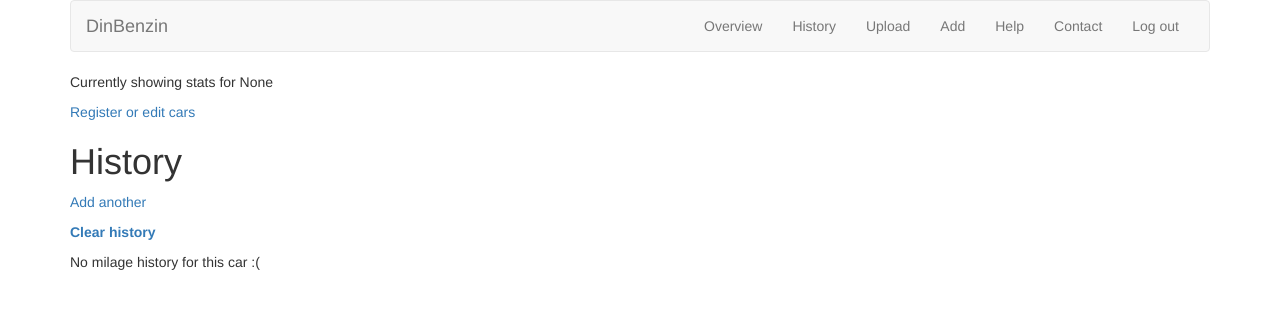
After one commit to gandalftheFFFFFF/mileage, a Django app: a page that uses placeholder/templates/placeholder/history.html in a window 1280 px wide. The commit adds this page. Shown: the top 309 px of the page. Run offline with Django 3.2, Linux system fonts and the light colour scheme; the visitor is signed in with stand-in values (Sample User, id 1); data that the repository does not hold is empty; some libraries are stand-ins or nearby versions.

Commit message:
finish cars feature

```diff
--- a/placeholder/forms.py
+++ b/placeholder/forms.py
@@ -1,5 +1,4 @@
-__author__ = 'niels'
-
+from placeholder.models import Car
 from django import forms
 
 
@@ -31,3 +30,9 @@ VOLUME_CHOICES = [
 class UploadFileForm(forms.Form):
     file = forms.FileField()
     date_format = forms.ChoiceField(choices=DATE_CHOICES)
+
+    def __init__(self, *args, **kwargs):
+        user = kwargs.pop('user')
+        super(UploadFileForm, self).__init__(*args, **kwargs)
+        self.fields['car'] = forms.ModelChoiceField(queryset=Car.objects.filter(user=user))
+        self.fields['car'].empty_label = None
--- a/placeholder/templates/placeholder/cars.html
+++ b/placeholder/templates/placeholder/cars.html
@@ -17,7 +17,7 @@
     Your car{% if registered_cars|length > 1 %}s{% endif %}:
 </h2>
 {% for car in registered_cars %}
-    <p>{{ car }}</p>
+    <p>{{ car }} (<a href="{% url 'car-delete' car.registration_no %}">delete</a>, <a href="{% url 'car-edit' car.pk %}">edit</a>)</p>
 {% endfor %}
 {% endif %}
 
--- /dev/null
+++ b/placeholder/templates/placeholder/change-car-include.html
@@ -0,0 +1,9 @@
+<p>Currently showing stats for {{ current_car }} {% if cars|length > 1 %}<a data-toggle="collapse" href="#car-list">(change car)</a>{% endif %}</p>
+<div id="car-list" class="collapse">
+    <ul>
+        {% for car in cars %}
+        {% if car != current_car %}<li><a href="{% url 'change-car' car.registration_no %}">{{ car }}</a></li>{% endif %}
+        {% endfor %}
+    </ul>
+</div>
+<p><a href="{% url 'cars' %}">Register or edit cars</a></p>
--- a/placeholder/templates/placeholder/history.html
+++ b/placeholder/templates/placeholder/history.html
@@ -1,16 +1,8 @@
 {% extends 'index.html' %}
 {% block content %}
     <div class="container">
-        <p>Currently showing stats for {{ current_car }}</p>
-        <p><a data-toggle="collapse" href="#car-list">Change car</a></p>
-        <div id="car-list" class="collapse">
-            <ul>
-                {% for car in cars %}
-                {% if car != current_car %}<li><a href="{% url 'history-car' car.registration_no %}">{{ car }}</a></li>{% endif %}
-                {% endfor %}
-            </ul>
-        </div>
         <div class="row">
+            {% include 'placeholder/change-car-include.html' %}
             <h1>History</h1>
             <p><a href="{% url 'milage-index' %}">Add another</a></p>
             <p><strong><a href="{% url 'clear_history' %}">Clear history</a></strong></p>
@@ -37,7 +29,7 @@
                     {% endfor %}
                 </table>
             {% else %}
-                <p>No milage history :(</p>
+                <p>No milage history for this car :(</p>
             {% endif %}
         </div>
     </div>
--- a/placeholder/templates/placeholder/milage-index.html
+++ b/placeholder/templates/placeholder/milage-index.html
@@ -2,7 +2,8 @@
 {% block content %}
 <div class="container">
     <div class="row">
-        {% if car %}
+        {% if cars %}
+            {% include 'placeholder/change-car-include.html' %}
             <h2>Add new entry</h2>
             {% if form %}
                 <form action="{% url 'milage-index' %}" method="POST" class="post-form">
--- a/placeholder/urls.py
+++ b/placeholder/urls.py
@@ -6,12 +6,15 @@ urlpatterns = [
     # url(r'^$', TemplateView.as_view(template_name='placeholder/milage-index.html')),
     url(r'^$', index, name='milage-index'),
     url(r'^cars/$', cars, name='cars'),
+    url(r'^cars/edit/([0-9]+)/$', car_edit, name='car-edit'),
+    url(r'^cars/delete/([0-å]+)/$', car_delete, name='car-delete'),
     url(r'^history/$', history, name='history'),
-    url(r' history/(?P<car>[0-å]+)/$', history, name='history-car'),
+    url(r' history/$', history, name='history-car'),
     url(r'^overview/$', overview, name='overview'),
-    url(r'^overview/(?P<car>[0-å]+)/$', overview, name='overview-car'),
+    url(r'^overview/$', overview, name='overview-car'),
     url(r'upload/$', upload_csv, name='upload'),
     url(r'^delete/([0-9]+)/$', delete, name='delete'),
+    url(r'^change-car/([0-å]+)/$', change_car, name='change-car'),
     url(r'^edit/([0-9]+)/$', edit, name='edit'),
     url(r'^history/clear$', clear_history, name='clear_history')
 ]
--- a/placeholder/views.py
+++ b/placeholder/views.py
@@ -1,16 +1,46 @@
-from django.http import HttpResponseRedirect
+from django.http import HttpResponseRedirect, Http404
 from django.shortcuts import render, redirect
 from .models import MilageInstance, MilageForm, Car, CarForm
 from .forms import UploadFileForm
 from django.contrib.auth.decorators import login_required
 from django.db import IntegrityError
 from django.utils import timezone
+from django.core.exceptions import ObjectDoesNotExist
 import csv
+
+
+def get_current_car(request):
+    # current_car priority:
+    # 1: session car
+    # 2: latest added car
+    user = request.user
+    cars = Car.objects.filter(user=user)
+    print(cars)
+    if cars:
+        # User has cars, so either we can get or set a car
+        session_car_reg_no = request.session.get('current_car', None)
+        if session_car_reg_no is not None:
+            try:
+                current_car = Car.objects.get(user=user, registration_no=session_car_reg_no)
+            except ObjectDoesNotExist:
+                current_car = cars[0]
+                request.session['current_car'] = current_car.registration_no
+        else:
+            current_car = cars[0]
+            request.session['current_car'] = current_car.registration_no
+        return current_car
+    else:
+        # There are no cars for that user, thus we can clear the session car:
+        try:
+            del request.session['current_car']
+        except KeyError:
+            pass
+        return None
 
 
 @login_required(login_url='/')
 def index(request):
-    car = Car.objects.all().filter(user=request.user)
+    cars = Car.objects.all().filter(user=request.user)
     if request.method == 'POST':
         form = MilageForm(data=request.POST, user=request.user, request=request)
         if form.is_valid():
@@ -23,15 +53,12 @@ def index(request):
 
     else:
         form = MilageForm(user=request.user, request=request)
-    session_car = request.session.get('current_car', None)
-    if session_car is not None:
-        current_car = Car.objects.get(user=request.user, registration_no=session_car)
-    else:
-        current_car = [0]
+    current_car = get_current_car(request)
     latest = MilageInstance.objects.filter(user=request.user, car=current_car)[0:3]
     template = 'placeholder/milage-index.html'
     context = {
-        'car': car,
+        'cars': cars,
+        'current_car': current_car,
         'form': form,
         'latest': latest,
     }
@@ -40,20 +67,9 @@ def index(request):
 
 
 @login_required(login_url='/')
-def history(request, car=None):
+def history(request):
     cars = Car.objects.filter(user=request.user)
-    if car is not None:
-        current_car = Car.objects.get(registration_no=car, user=request.user)
-        # Update or set the session car
-        request.session['current_car'] = current_car.registration_no
-    else:
-        # get the session car (reg.no)
-        session_car = request.session.get('current_car', None)
-        if session_car is None:
-            if cars is not None:
-                current_car = cars[0]
-        else:
-            current_car = Car.objects.get(user=request.user, registration_no=session_car)
+    current_car = get_current_car(request)
     query = MilageInstance.objects.filter(user=request.user, car=current_car)
     template = 'placeholder/history.html'
     context = {
@@ -71,38 +87,11 @@ def delete(request, id):
 
 
 @login_required(login_url='/')
-def overview(request, car=None):
-    # PRIORITY: User selected a new car: car is not None
-    # else: is there a session car?
-    # else: take the newest added car!
+def overview(request):
     cars = Car.objects.filter(user=request.user)
-    if car is not None:
-        current_car = Car.objects.get(registration_no=car, user=request.user)
-        # Update or set the session car
-        request.session['current_car'] = current_car.registration_no
-    else:
-        # get the session car (reg.no)
-        session_car = request.session.get('current_car', None)
-        if session_car is None:
-            if cars is not None:
-                current_car = cars[0]
-        else:
-            current_car = Car.objects.get(user=request.user, registration_no=session_car)
-    print(current_car)
+    current_car = get_current_car(request)
     query = MilageInstance.objects.filter(user=request.user).filter(car=current_car)
     query_length = query.count()
-
-    # Total km driven
-    #### STATS
-    # total_km
-    # total_liters
-    # total_amount
-    # total_refills
-    # avg_amount
-    # avg_liter
-    # km_per_liter
-    # amount_per_liter
-
 
     # TOTALs:
     total_km = 0
@@ -115,7 +104,7 @@ def overview(request, car=None):
     hs_dates = []
 
     for q in query:
-        total_km = total_km + q.trip()
+        total_km = total_km + q.trip() # bad time complexity
         total_liters = total_liters + q.liter
         total_amount = total_amount + q.amount
         hs_price_per_liter.append(q.amount_pr_liter())
@@ -177,14 +166,13 @@ def get_date(date, format):
     return '-'.join([year, month, day])
 
 
-def handle_uploaded_file(user, date_format, f):
+def handle_uploaded_file(user, date_format, f, car):
     with open('user_data/{}-data.csv'.format(user), 'wb+') as destination:
         for chunk in f.chunks():
             destination.write(chunk)
     with open('user_data/{}-data.csv'.format(user), 'r', encoding='utf-8') as f:
         reader = csv.reader(f)
         headers = next(reader, None)
-        print(headers)
         for row in reader:
             to_add = {
                 headers[0]: row[0],
@@ -192,25 +180,27 @@ def handle_uploaded_file(user, date_format, f):
                 headers[2]: row[2],
                 headers[3]: row[3],
             }
-            print(to_add)
             new_instance = MilageInstance.create(
                 date=get_date(to_add['date'], date_format),
                 km_stand=to_add['km'],
                 amount=to_add['cost'],
                 liter=to_add['liter'],
-                user=user
+                user=user,
+                car=car,
             )
             new_instance.save()
 
 @login_required(login_url='/')
 def upload_csv(request):
-    form = UploadFileForm
+    form = UploadFileForm(user=request.user)
     if request.method == 'POST':
-        form = UploadFileForm(request.POST, request.FILES)
+        form = UploadFileForm(request.POST, request.FILES, user=request.user)
         if form.is_valid():
             cleaned_data = form.cleaned_data
             date_format = cleaned_data['date_format']
-            handle_uploaded_file(request.user, date_format, request.FILES['file'])
+            car = cleaned_data['car']
+            print(car)
+            handle_uploaded_file(request.user, date_format, request.FILES['file'], car)
             return HttpResponseRedirect('/milage/history')
     return render(request, 'placeholder/upload.html', {'form': form})
 
@@ -248,6 +238,7 @@ def edit(request, instance_id):
         return HttpResponseRedirect('404.html')
 
 
+@login_required
 def cars(request):
     form = CarForm()
     registered_cars = Car.objects.all().filter(user=request.user)
@@ -259,6 +250,7 @@ def cars(request):
                 car.registration_no = car.registration_no.upper() # Upper case letters!
                 car.user = request.user
                 car.save()
+                request.session['current_car'] = car.registration_no # set new current car
                 form = CarForm()
             except IntegrityError:
                 form.add_error('registration_no', 'You already have a car with that registration number')
@@ -268,3 +260,44 @@ def cars(request):
         'registered_cars': registered_cars,
     }
     return render(request, 'placeholder/cars.html', context)
+
+
+@login_required
+def car_edit(request, car_id):
+    success = None
+    if request.method == 'POST':
+        car = Car.objects.get(pk=car_id)
+        form = CarForm(request.POST, instance=car)
+        if form.is_valid():
+            form.save()
+            success = True
+    else:
+        form = CarForm(instance=Car.objects.get(pk=car_id))
+
+    context = {
+        'form': form,
+        'pk': car_id,
+        'success': success,
+    }
+
+    template = 'placeholder/car-edit.html'
+    return render(request, template, context)
+
+
+@login_required
+def car_delete(request, reg_no):
+    try:
+        car = Car.objects.get(user=request.user, registration_no=reg_no)
+        mileage_instances = MilageInstance.objects.filter(user=request.user, car=car)
+        car.delete()
+        mileage_instances.delete()
+        current_car = get_current_car(request) # will take care of session car etc.
+    except ObjectDoesNotExist:
+        pass
+    return redirect(request.META.get('HTTP_REFERER'))
+
+
+@login_required
+def change_car(request, reg_no):
+    request.session['current_car'] = reg_no
+    return redirect(request.META.get('HTTP_REFERER'))
```
Also changed, not shown: placeholder/models.py (+7 -3 lines), placeholder/templates/placeholder/car-edit.html (added, +14 -0 lines), placeholder/templates/placeholder/overview.html (+1 -10 lines), placeholder/migrations/0011_auto_20160405_0811.py (added), 1 other file.
